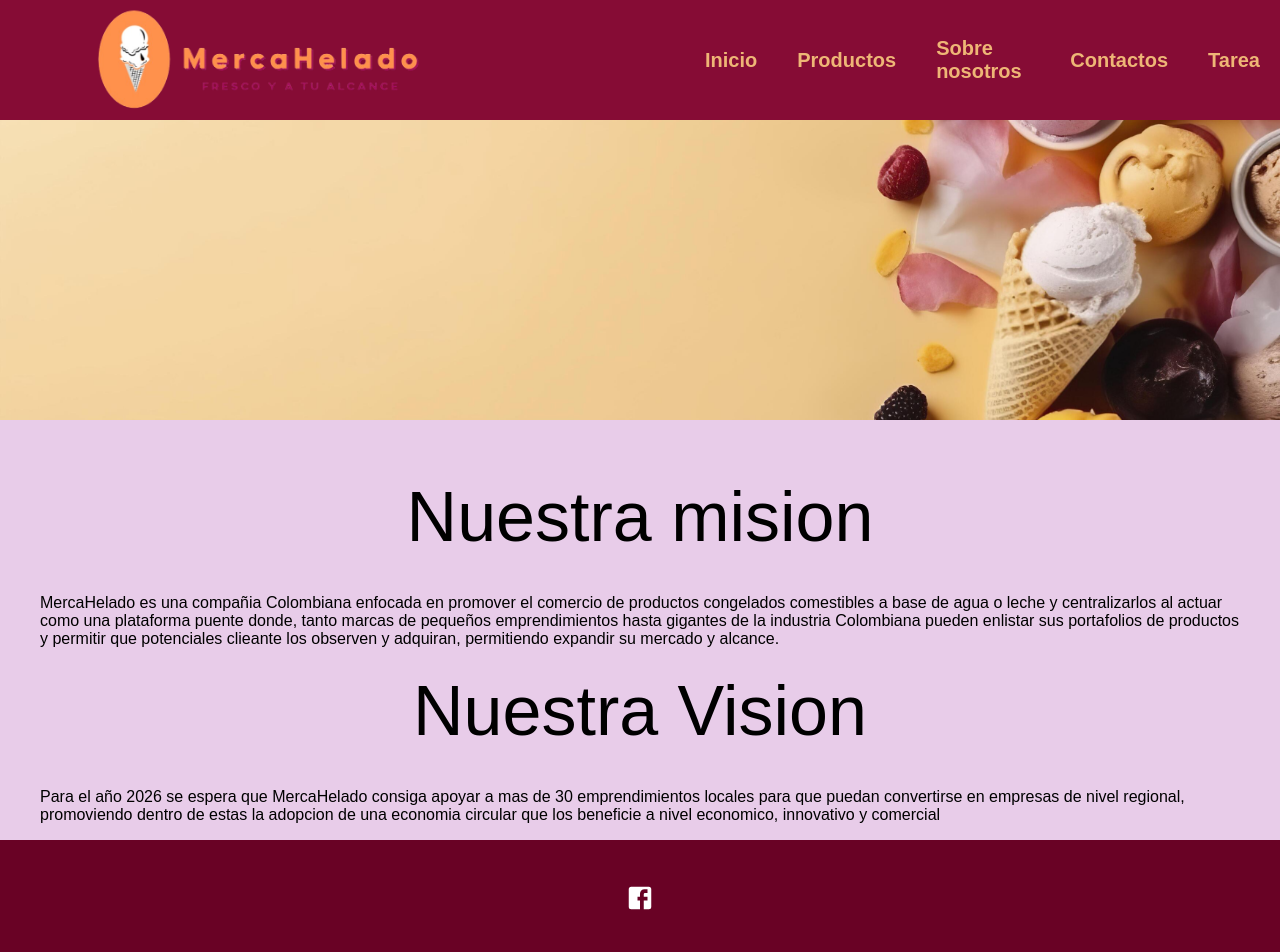
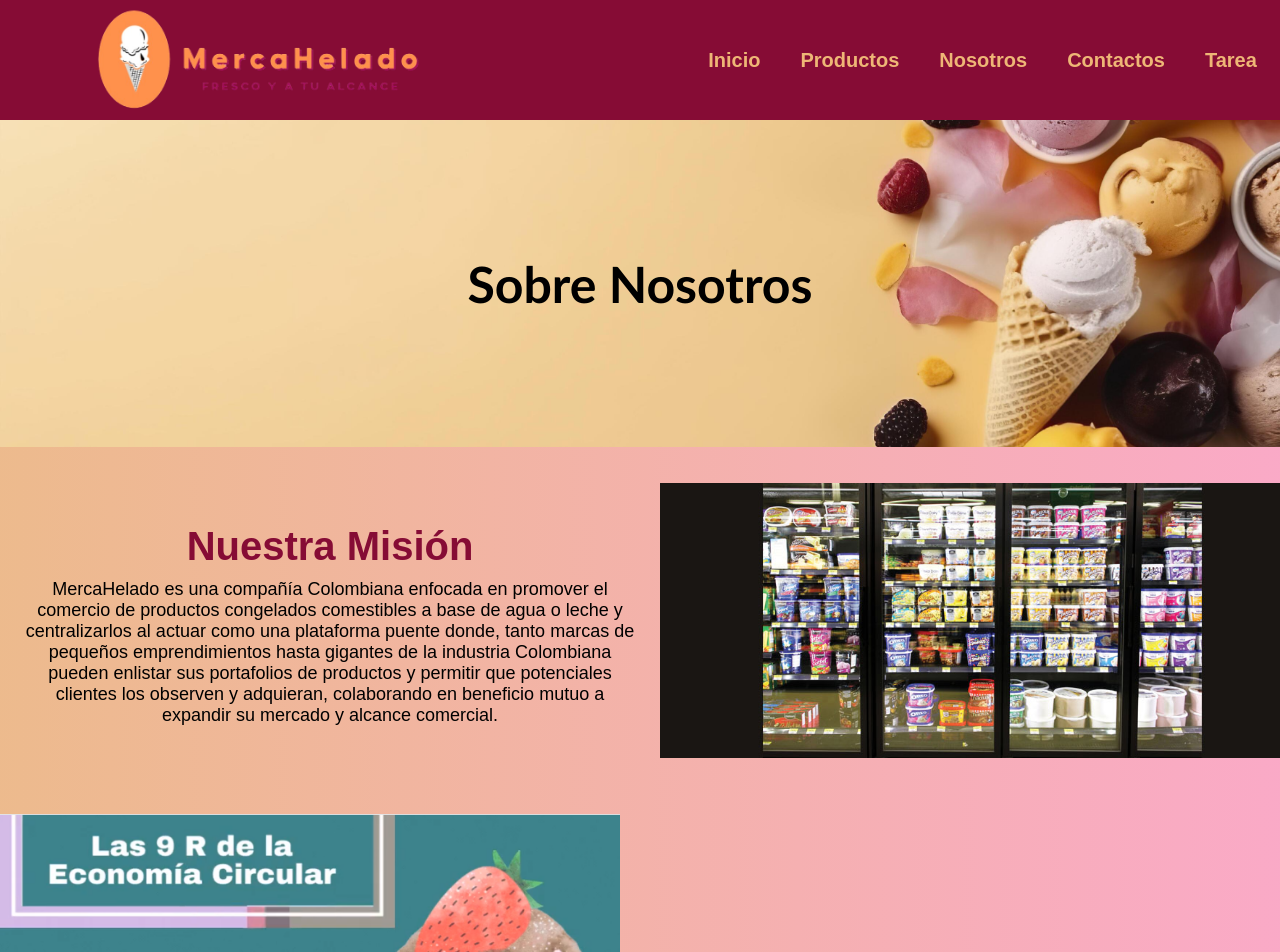
Before and after one commit to DavidNoguera1/ReactPagina, a React (Create React App) app: page /nosotros in a window 1280 px wide. Shown: the top 952 px of the page. Built offline with nearby package versions, Linux system fonts and the light colour scheme.

Commit message:
Otras cosas

```diff
--- a/src/Components/ItemsProductos.js
+++ b/src/Components/ItemsProductos.js
@@ -6,7 +6,7 @@ function ItemsProductos({ nombre, imagen, precioU, productor, tipo }) {
       <div style={{ backgroundImage: `url(${imagen})` }}></div>
       <h1>{nombre}</h1>
       <p>Precio Unitario: ${precioU}</p>
-      <p>Disstribuidor: {productor}</p>
+      <p>Marca: {productor}</p>
       <p>Categoria: {tipo}</p>
     </div>
   );
--- a/src/Components/Navbar.js
+++ b/src/Components/Navbar.js
@@ -20,7 +20,7 @@ function Navbar() {
         <div className="linksOcultos">
         <Link to='/'>Inicio</Link>
         <Link to='/productos'>Productos</Link>
-        <Link to='/nosotros'>Sobre nosotros</Link>
+        <Link to='/nosotros'>Nosotros</Link>
         <Link to='/contacto'>Contactos</Link>
         <Link to='/tarea'>Tarea</Link>
         </div>
@@ -29,7 +29,7 @@ function Navbar() {
       <div className='ladoDer'>
         <Link to='/'>Inicio</Link>
         <Link to='/productos'>Productos</Link>
-        <Link to='/nosotros'>Sobre nosotros</Link>
+        <Link to='/nosotros'>Nosotros</Link>
         <Link to='/contacto'>Contactos</Link>
         <Link to='/tarea'>Tarea</Link>
         <button onClick={ocultarNavbar}>
--- a/src/pages/Nosotros.js
+++ b/src/pages/Nosotros.js
@@ -1,33 +1,56 @@
-import React from 'react'
-import fondoInfo from '../assets/fondoInfo.jpeg'
-import '../styles/Nosotros.css'
+import React from "react";
+import fondoInfo from "../assets/fondoInfo.jpeg";
+import vision from '../assets/vision.png';
+import mision from '../assets/mision.jpg';
+import "../styles/Nosotros.css";
 
 function Nosotros() {
   return (
-    <div className='info'>
-      <div className='infoHead'style={{ backgroundImage: `url(${fondoInfo})`}}></div>
-      <div className='infoBottom'>
+    <div className="info">
+      <div
+        className="infoHead"
+        style={{ backgroundImage: `url(${fondoInfo})` }}
+      >
+        <h1 className="infoHeadTitulo">Sobre Nosotros</h1>
+      </div>
 
-        <div className='bottom1Izq'>
-        <h1>Nuestra mision</h1>
-        <p> MercaHelado es una compañia Colombiana enfocada en promover el comercio de productos
-            congelados comestibles a base de agua o leche y centralizarlos al actuar como una plataforma puente donde,
-            tanto marcas de pequeños emprendimientos hasta gigantes de la industria Colombiana pueden enlistar
-            sus portafolios de productos y permitir que potenciales clieante los observen y adquiran, permitiendo
-            expandir su mercado y alcance.</p>
+      <div className="infoBottom">
+        <div className="bottom1">
+          <div className="bottom1Izq">
+            <h1>Nuestra Misión</h1>
+            <p>
+              MercaHelado es una compañía Colombiana enfocada en promover el
+              comercio de productos congelados comestibles a base de agua o
+              leche y centralizarlos al actuar como una plataforma puente donde,
+              tanto marcas de pequeños emprendimientos hasta gigantes de la
+              industria Colombiana pueden enlistar sus portafolios de productos
+              y permitir que potenciales clientes los observen y adquieran,
+              colaborando en beneficio mutuo a expandir su mercado y alcance comercial.
+            </p>
+          </div>
+          <div className="bottom1Der">
+          <img src={mision} />
+          </div>
         </div>
-        <div className='bottom1Der'></div>
 
-        <div className='bottom2Izq'>
-            <h1>Nuestra Vision</h1>
-            <p> Para el año 2026 se espera que MercaHelado consiga apoyar a mas de 30 emprendimientos locales
-                para que puedan convertirse en empresas de nivel regional, promoviendo dentro de estas la adopcion de una economia
-                circular que los beneficie a nivel economico, innovativo y comercial</p>
+        <div className="bottom2">
+          <div className="bottom2Izq">
+          <img src={vision} />
+          </div>
+          <div className="bottom2Der">
+            <h1>Nuestra Visión</h1>
+            <p>
+              Para el año 2026 se espera que MercaHelado consiga apoyar a más de
+              30 emprendimientos locales para que puedan convertirse en empresas
+              de nivel regional, promoviendo dentro de estas la adopción de una
+              economía circular que los beneficie a nivel económico, innovativo
+              y comercial.
+            </p>
+          </div>
         </div>
-        <div className='bottom2Der'></div>
       </div>
     </div>
-  )
+  );
 }
 
-export default Nosotros
+export default Nosotros;
--- a/src/styles/Footer.css
+++ b/src/styles/Footer.css
@@ -7,7 +7,11 @@
   align-items: center;
   flex-direction: column;
   padding-top: 10px;
+  position: relative;
+  bottom: 0;
+  left: 0;
 }
+
 
   .contenedorRedes svg {
     color: white;
--- a/src/styles/Nosotros.css
+++ b/src/styles/Nosotros.css
@@ -1,8 +1,9 @@
 .info {
   width: 100%;
-    height: 90vh;
+  min-height: calc(100vh - 200px); /* Ajustar el espacio disponible para que el footer esté siempre visible */
   display: flex;
   flex-direction: column;
+  margin-bottom: 1px;
 }
 
 .infoHead {
@@ -12,26 +13,73 @@
   background-repeat: no-repeat;
   background-size: cover;
   font-family: "Gill Sans", "Gill Sans MT", Calibri, "Trebuchet MS", sans-serif;
+  display: flex;
+  justify-content: center;
+  align-items: center;
+  padding-top: 100px;
+  padding-bottom: 100px;
+}
+
+.infoHeadTitulo {
+  font-size: 50px;
+  color: rgb(0, 0, 0);
+  text-align: center;
 }
 
 .infoBottom {
   display: flex;
   flex-direction: column;
-    height: 55%;
   align-items: center;
-    margin-top: 50px;
+  width: 100%;
+}
+
+.bottom1, .bottom2 {
+  display: flex;
+  width: 100%;
+  background: linear-gradient(
+    90deg,
+    rgba(238, 182, 118, 0.8),
+    rgba(252, 166, 195, 0.9)
+  );
+  align-items: center;
+  padding-top: 30px;
+  padding-bottom: 20px;
+}
+
+.bottom1Izq, .bottom2Der {
+  display: flex;
+  flex-direction: column;
+  justify-content: center;
+  align-items: center;
+  padding: 20px;
+  flex: 1;
+}
+
+.bottom1Der, .bottom2Izq {
+  display: flex;
+  justify-content: center;
+  align-items: center;
+  flex: 1;
+}
+
+.bottom1Der img, .bottom2Izq img {
+  max-width: 100%;
+  max-height: 100%;
+  object-fit: cover;
+}
+
+.infoBottom h1 {
+  font-weight: 400;
+  font-size: 40px;
+  color: #860c35;
+  margin-bottom: 10px;
+  font-weight: bold;
 }
 
 .infoBottom p {
-    width: 1200px;
+  width: 100%;
+  max-width: 800px;
+  font-size: 18px;
+  text-align: center;
+  margin-top: 0;
 }
-
-  .info .infoBottom h1 {
-    font-weight: 400;
-    font-size: 70px;
-    color: black;
-    height: 30px;
-    display: flex;
-    justify-content: center;
-    transform: translateY(-40px);
-  }
```
Also changed, not shown: src/styles/Hogar.css (+5 -5 lines), src/assets/mision.jpg (added), src/assets/vision.png (added). Lines whose indentation alone changed are shown as unchanged.
